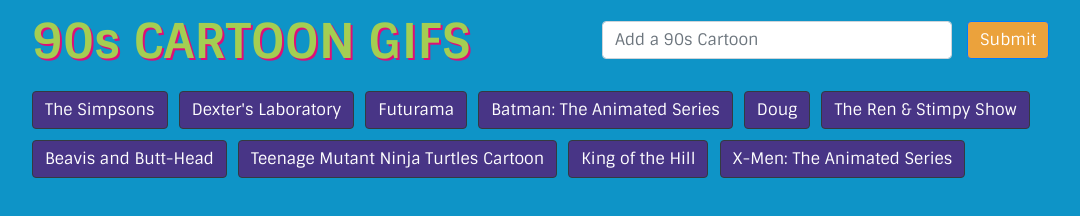
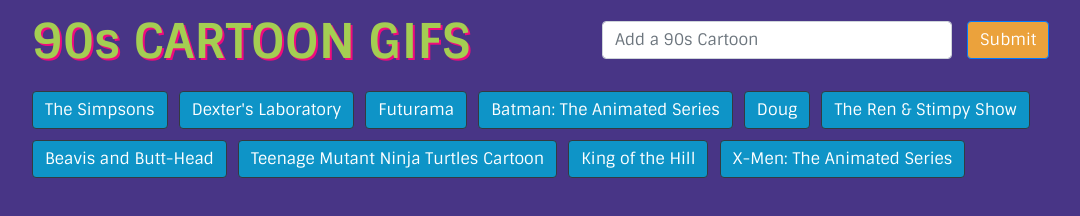
Before and after one commit to nelsontknight/GifTastic, a plain HTML site: page index.html in a window 1280 px wide. Shown: the whole page, without its empty margins (53-1133 px from the left). Drawn offline with nearby package versions, Linux system fonts and the light colour scheme.

Commit message:
Finished files. Started on Readme.

```diff
--- a/assets/css/style.css
+++ b/assets/css/style.css
@@ -1,6 +1,6 @@
 body {
     font-family: 'Sintony', sans-serif;
-    background-color: #0e94c7;
+    background-color: #483586;
     padding-top: 1%;
 }
 
@@ -12,7 +12,7 @@
     font-size: 3em;
     color: #a4ce52;
     font-weight: 700;
-    text-shadow: 2px 2px #de0f77;
+    text-shadow: 2px 2px #f00b7d;
 }
 
 #add-gif {
@@ -36,7 +36,7 @@
 .cartoon {
     margin-right: 1%;
     margin-bottom: 1%;
-    background-color: #483586;
+    background-color: #0e94c7;
 }
 .gifDiv {
     margin-right: 1%;
--- a/assets/js/app.js
+++ b/assets/js/app.js
@@ -19,7 +19,7 @@
             console.log("In Here");
             var gifImage = $("<img>");
             gifImage.attr("class", "img-fluid gif");
-            // Still must load first per HW instructions.
+
             gifImage.attr("src", results[i].images.fixed_height_still.url);
             gifImage.attr("data-still", results[i].images.fixed_height_still.url);
             gifImage.attr("data-animate", results[i].images.fixed_height.url);
```
Also changed, not shown: 1 other file.
